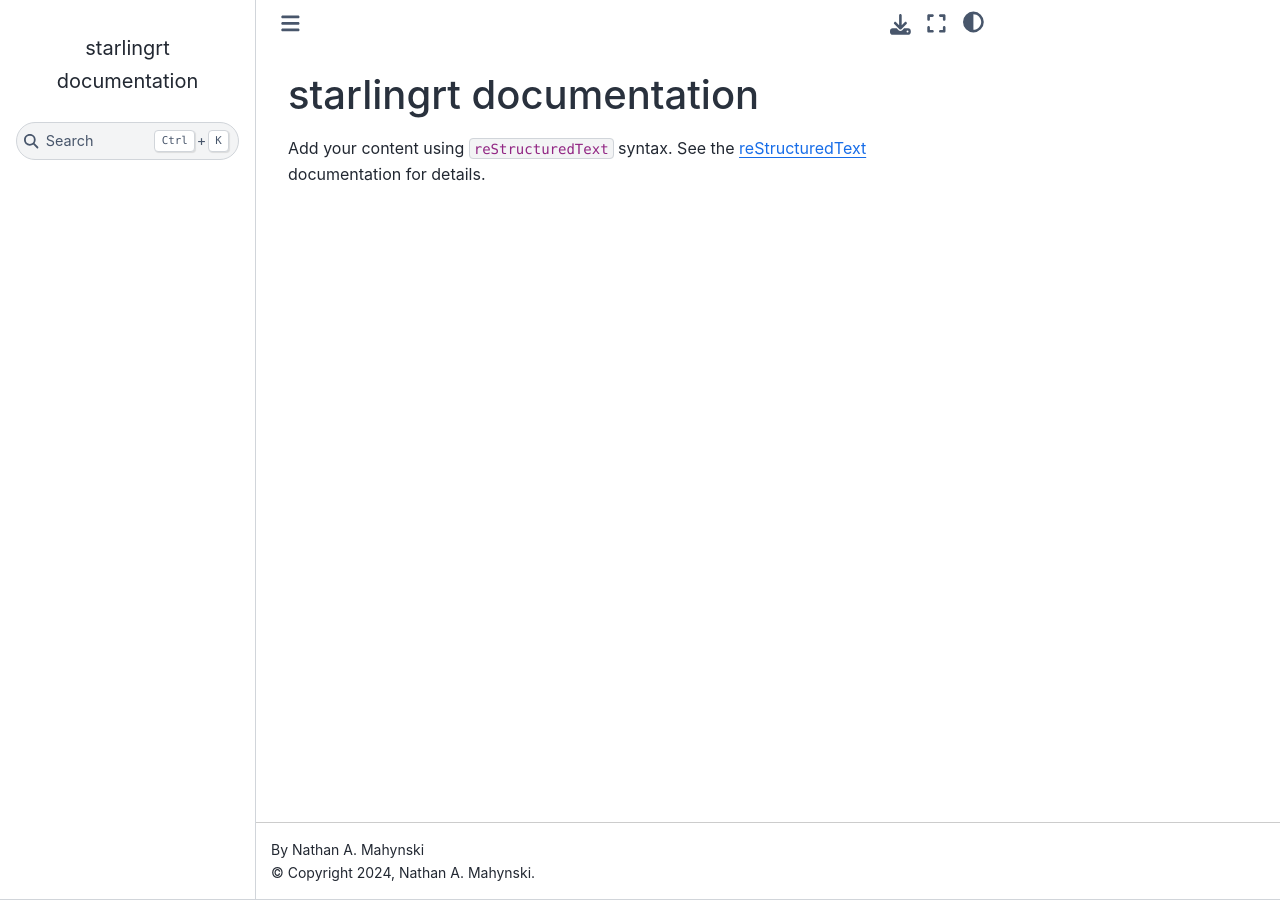
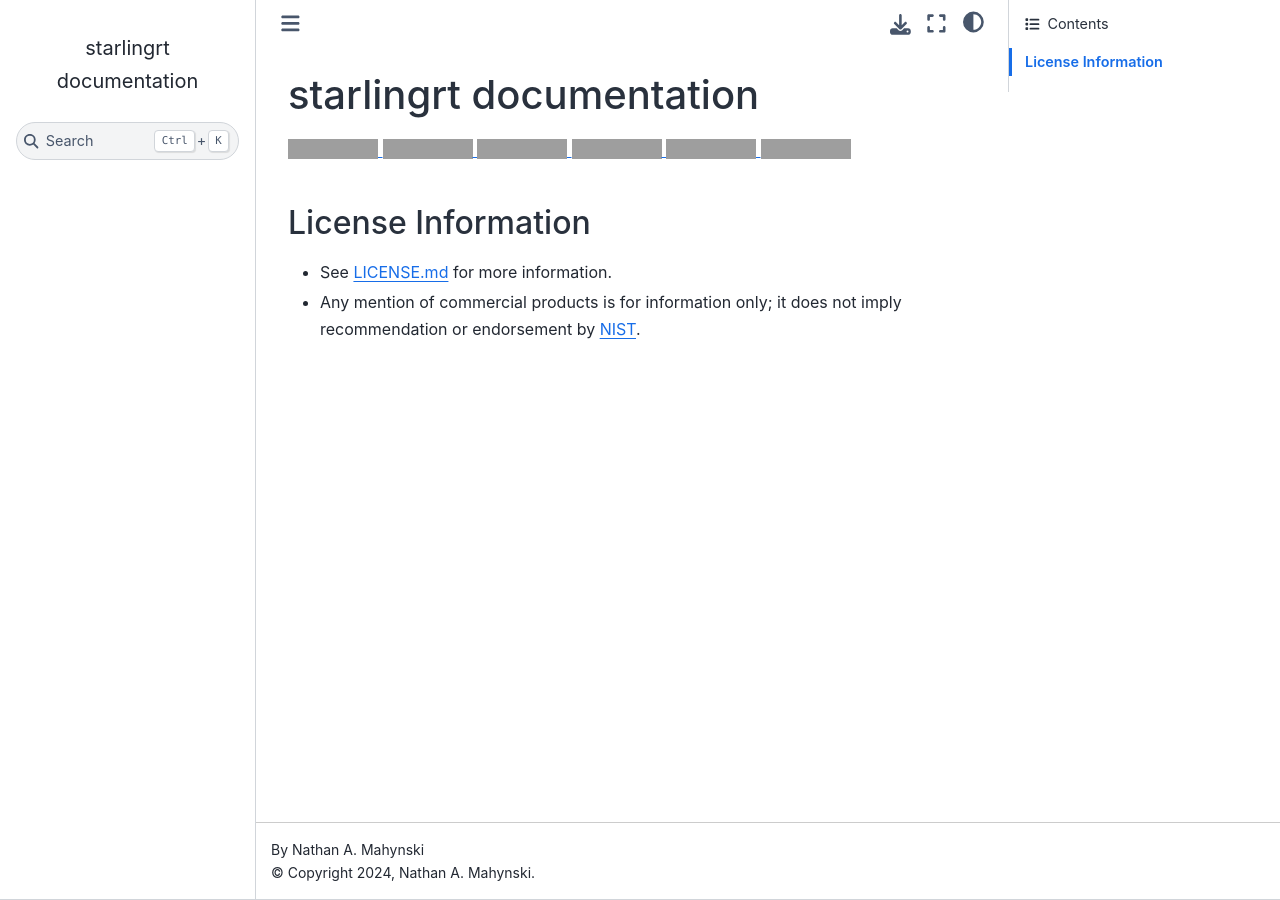
Before and after one commit to mahynski/starlingrt, a Sphinx documentation site: the page built from docs/index.rst, in a window 1280 px wide. Built offline with Sphinx 7.4.7 and the Sphinx Book theme 1.1.4, drawn with Linux system fonts in a browser that asks for light colours; grey boxes are pictures that could not be loaded.

Commit message:
updated docs

```diff
--- a/docs/index.rst
+++ b/docs/index.rst
@@ -6,10 +6,24 @@
 starlingrt documentation
 ========================
 
-Add your content using ``reStructuredText`` syntax. See the
-`reStructuredText <https://www.sphinx-doc.org/en/master/usage/restructuredtext/index.html>`_
-documentation for details.
+.. image:: https://github.com/mahynski/starlingrt/actions/workflows/python-app.yml/badge.svg?branch=main
+   :target: https://github.com/mahynski/starlingrt/actions
+.. image:: https://readthedocs.org/projects/starlingrt/badge/?version=latest
+   :target: https://starlingrt.readthedocs.io/en/latest/?badge=latest
+.. image:: https://img.shields.io/badge/pre--commit-enabled-brightgreen?logo=pre-commit&logoColor=white
+   :target: https://github.com/pre-commit/pre-commit
+.. image:: https://img.shields.io/badge/code%20style-black-000000.svg
+   :target: https://github.com/psf/black
+.. image:: https://img.shields.io/badge/%20imports-isort-%231674b1?style=flat&labelColor=ef8336
+   :target: https://pycqa.github.io/isort/
+.. image:: https://zenodo.org/badge/331207062.svg
+   :target: https://zenodo.org/badge/latestdoi/331207062
 
+License Information
+###################
+* See `LICENSE.md <https://github.com/mahynski/starlingrt/blob/main/LICENSE.md>`_ for more information.
+
+* Any mention of commercial products is for information only; it does not imply recommendation or endorsement by `NIST <https://www.nist.gov/>`_.
 
 .. toctree::
    :maxdepth: 2
```
Also changed, not shown: README.md (+1 -1 lines).
